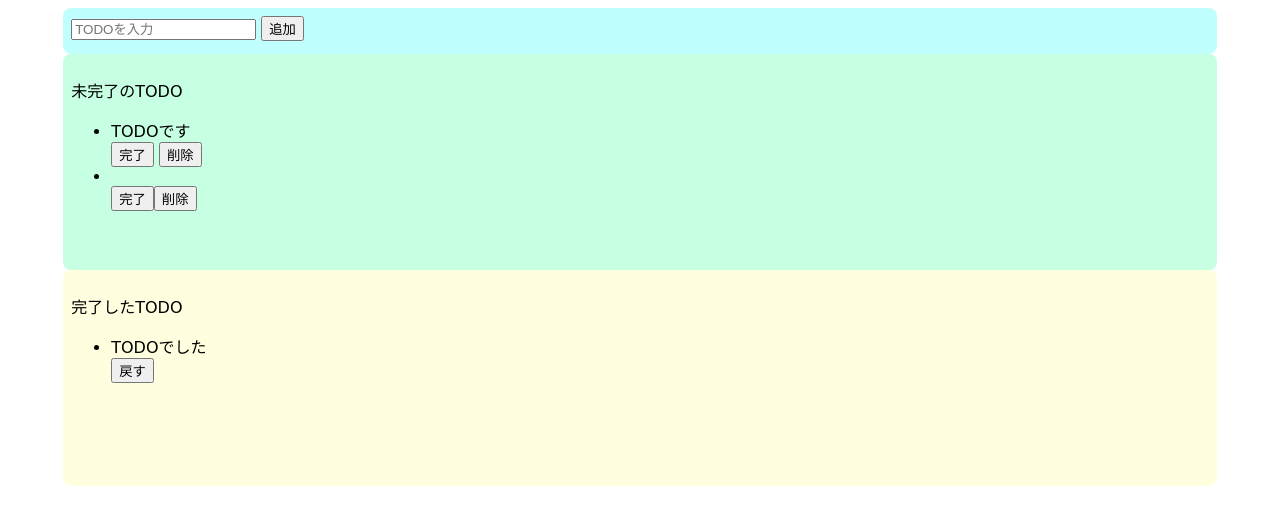
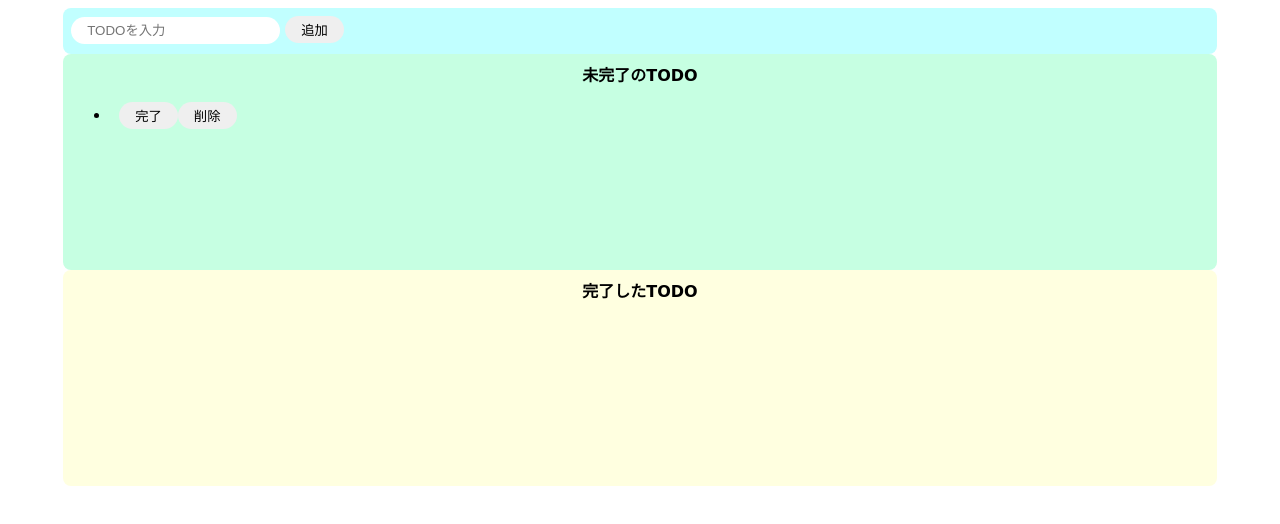
Before and after one commit to RickTurbo/todo-list-js-, a plain HTML site: page todo-list/index.html in a window 1280 px wide. Both pictures are taken after a click on the button "追加". Drawn offline with Linux system fonts and the light colour scheme; a web font is replaced by a local one.

Commit message:
完了機能の作成と仕上げ

```diff
--- a/todo-list/index.html
+++ b/todo-list/index.html
@@ -16,23 +16,12 @@
       <button id="add-button">追加</button>
     </div>
     <div class="incomplete-area">
-      <p>未完了のTODO</p>
+      <p class="title">未完了のTODO</p>
       <ul id="incomplete-list">
-        <div>
-          <li>TODOです</li>
-          <button>完了</button>
-          <button>削除</button>
-        </div>
-      </ul>
     </div>
     <div class="conplete-area">
-      <p>完了したTODO</p>
-      <ul id="complete-list">
-        <div>
-          <li>TODOでした</li>
-          <button>戻す</button>
-        </div>
-      </ul>
+      <p class="title">完了したTODO</p>
+      <ul id="complete-list"></ul>
     </div>
     <script src="index.js"></script>
   </body>
--- a/todo-list/index.js
+++ b/todo-list/index.js
@@ -3,13 +3,23 @@ const onClickAdd = () => {
   const inputText = document.getElementById("add-text").value;
   document.getElementById("add-text").value = "";
 
+  createIncompleteList(inputText);
+};
+
+//未完了リストから指定の要素を削除
+const deleteFromIncompleteList = (target) => {
+  document.getElementById("incomplete-list").removeChild(target);
+};
+
+//未完了リストに追加する関数
+const createIncompleteList = (text) => {
   //div生成
   const div = document.createElement("div");
   div.className = "list-row";
 
   //liタグ生成
   const li = document.createElement("li");
-  li.innerText = inputText;
+  li.innerText = text;
 
   //button（完了）タグ生成
   const completeButton = document.createElement("button");
@@ -33,6 +43,15 @@ const onClickAdd = () => {
     // buttonタグ生成
     const backButton = document.createElement("button");
     backButton.innerText = "戻す";
+    backButton.addEventListener("click", () => {
+    //押された戻すボタンの親タグ（div）を完了リストから削除
+    const deleteTarget = backButton.parentNode;
+    document.getElementById("complete-list").removeChild(deleteTarget);
+
+    //テキスト取得
+    const text = backButton.parentNode.firstElementChild.innerText;
+    createIncompleteList(text);
+    });
 
     //divタグの子要素に各要素を設定
     addTarget.appendChild(li);
@@ -56,13 +75,8 @@ const onClickAdd = () => {
   div.appendChild(deleteButton);
 
   //未完了のリストに追加
-  document.querySelector("#incomplete-list").appendChild(div);
-};
-
-//未完了リストから指定の要素を削除
-const deleteFromIncompleteList = (target) => {
-  document.getElementById("incomplete-list").removeChild(target);
-};
+  document.getElementById("incomplete-list").appendChild(div);
+}
 
 document
   .getElementById("add-button")
--- a/todo-list/style.css
+++ b/todo-list/style.css
@@ -1,5 +1,28 @@
 body {
     font-family: 'Dela Gothic One', cursive;
+    }
+
+    input {
+        border-radius: 16px;
+        border: none;
+        padding: 6px 16px;
+        outline: none;
+    }
+
+    button {
+        border-radius: 16px;
+        border: none;
+        padding: 4px 16px;
+    }
+
+    button:hover {
+        background-color: #ff7fff;
+        color: #fff;
+        cursor: pointer;
+    }
+
+    li {
+        margin-right: 8px;
     }
 
 .input-area {
@@ -20,6 +43,7 @@ body {
     margin: 8px;
     border-radius: 8px;
     margin: 0 auto;
+
 }
 
 .conplete-area {
@@ -30,4 +54,17 @@ body {
     margin: 8px;
     border-radius: 8px;
     margin: 0 auto;
+
 }
+
+.title {
+    text-align: center;
+    margin-top: 0;
+    font-weight: bold;
+}
+
+.list-row {
+    display: flex;
+    align-items: center;
+    padding-bottom: 6px;
+}
```
